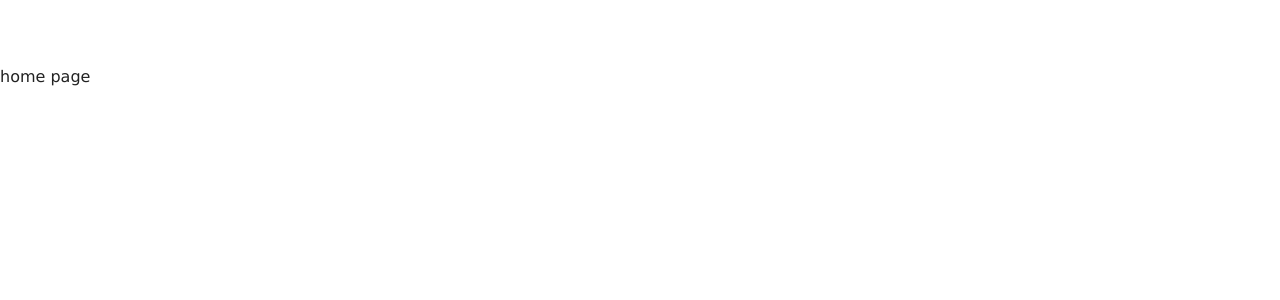
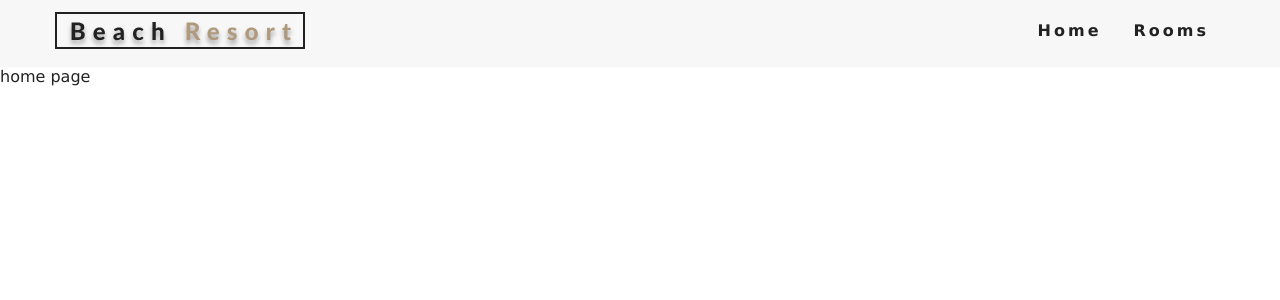
Before and after one commit to engineerStuardo/react-beach-resort-project, a React (Create React App) app: page / in a window 1280 px wide. Shown: the top 300 px of the page. Built offline with nearby package versions, Linux system fonts and the light colour scheme.

Commit message:
building navbar

```diff
--- a/src/App.css
+++ b/src/App.css
@@ -143,6 +143,7 @@
     max-width: 1170px;
     margin: 0 auto;
     display: flex;
+    justify-content: space-between;
   }
   .nav-links {
     height: auto;
@@ -159,13 +160,13 @@
 .defaultHero,
 .roomsHero {
   min-height: calc(100vh - 66px);
-  background: url("./images/defaultBcg.jpeg") center/cover no-repeat;
+  background: url('./images/defaultBcg.jpeg') center/cover no-repeat;
   display: flex;
   align-items: center;
   justify-content: center;
 }
 .roomsHero {
-  background-image: url("./images/room-2.jpeg");
+  background-image: url('./images/room-2.jpeg');
   min-height: 60vh;
 }
 /* End of Hero */
--- a/src/App.js
+++ b/src/App.js
@@ -6,10 +6,12 @@
 import Rooms from './pages/Rooms';
 import SingleRoom from './pages/SingleRoom';
 import Error from './pages/Error';
+import Navbar from './components/Navbar';
 
 function App() {
   return (
     <>
+      <Navbar />
       <Switch>
         <Route path='/' exact component={Home} />
         <Route path='/rooms' exact component={Rooms} />
--- /dev/null
+++ b/src/components/Navbar.js
@@ -0,0 +1,38 @@
+import React, { useState } from 'react';
+import { FaAlignRight } from 'react-icons/fa';
+import { Link } from 'react-router-dom';
+
+import logo from '../images/logo.svg';
+
+const Navbar = () => {
+  const [isOpen, setIsOpen] = useState(false);
+
+  const handleToggle = () => {
+    setIsOpen(!isOpen);
+  };
+
+  return (
+    <nav className='navbar'>
+      <div className='nav-center'>
+        <div className='nav-header'>
+          <Link to='/'>
+            <img src={logo} alt='Beach Resort' />
+          </Link>
+          <button type='button' className='nav-btn' onClick={handleToggle}>
+            <FaAlignRight className='nav-icon' />
+          </button>
+        </div>
+        <ul className={isOpen ? 'nav-links show-nav' : 'nav-links'}>
+          <li>
+            <Link to='/'>Home</Link>
+          </li>
+          <li>
+            <Link to='/rooms'>Rooms</Link>
+          </li>
+        </ul>
+      </div>
+    </nav>
+  );
+};
+
+export default Navbar;
```
